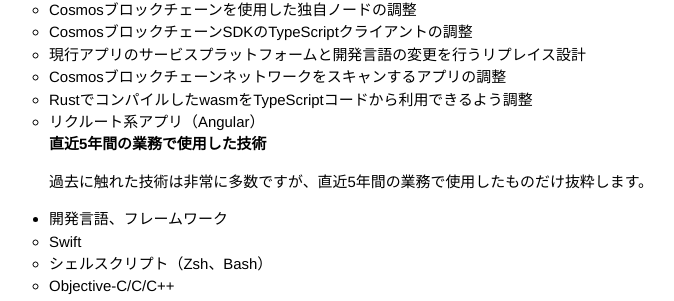
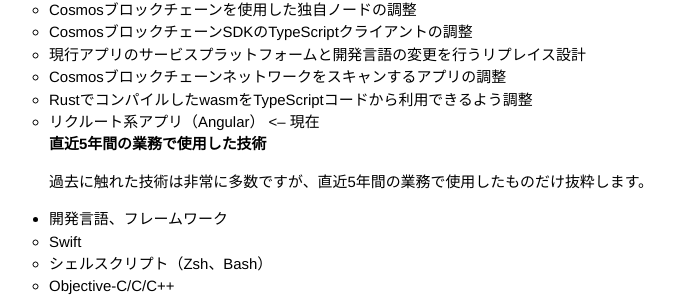
Before and after one commit to naoland/naokits.github.io, a Jekyll site: the page built from resume.md, in a window 1280 px wide and 900 px high, scrolled down 1999 px. Shown: the part 147-448 px from the top of the window, without its empty margins (277-951 px from the left). Built offline with Jekyll 4.4.1, drawn with Linux system fonts in a browser that asks for light colours; our own code applies the rules of GitHub Pages for plain Markdown files; Markdown is read by kramdown in place of the engine named in the settings.

Commit message:
Update resume.md

```diff
--- a/resume.md
+++ b/resume.md
@@ -106,7 +106,7 @@
   - 現行アプリのサービスプラットフォームと開発言語の変更を行うリプレイス設計
   - Cosmosブロックチェーンネットワークをスキャンするアプリの調整
   - RustでコンパイルしたwasmをTypeScriptコードから利用できるよう調整
-  - リクルート系アプリ（Angular）
+  - リクルート系アプリ（Angular） <-- 現在
 
 ## 直近5年間の業務で使用した技術
 
```
